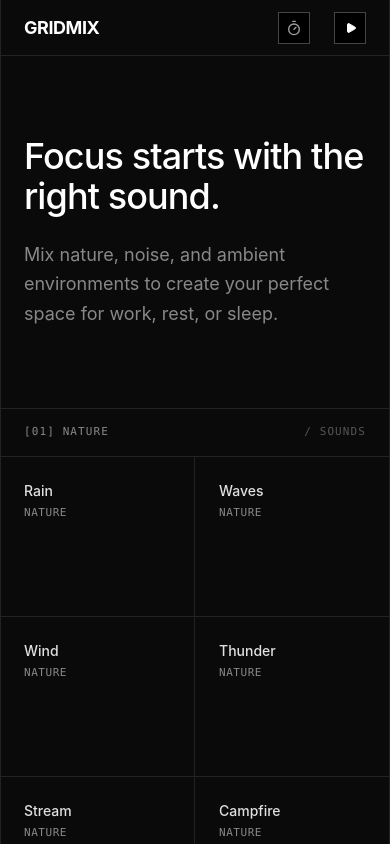
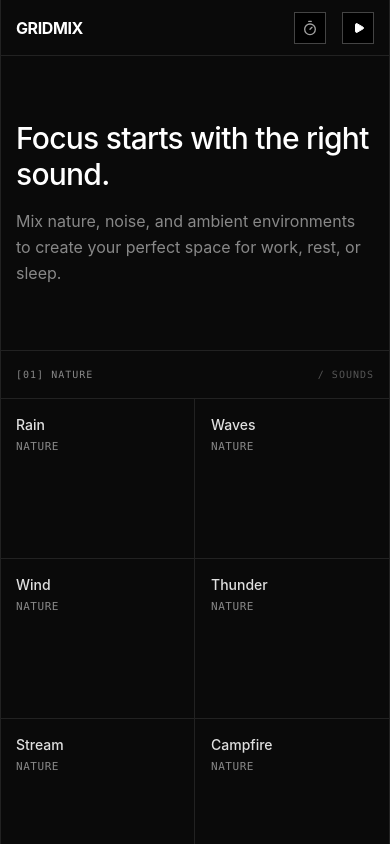
Before and after one commit to phalla-doll/grid-mix, a Next.js app: page / in a window 390 px wide. Shown: the top 844 px of the page. Built offline with nearby package versions, Linux system fonts and the light colour scheme.

Commit message:
feat: Refine responsive layout and spacing
Adjust padding, margins, and font sizes across various components to improve
visual consistency and better adapt to smaller screen sizes. This includes
updates to the navigation bar, sound tiles, mixer panel, and the main grid
layout.

```diff
--- a/components/MixerPanel.tsx
+++ b/components/MixerPanel.tsx
@@ -14,13 +14,13 @@ export function MixerPanel() {
   if (activeCount === 0) return null;
 
   return (
-    <div className="fixed bottom-0 left-0 right-0 h-20 bg-[#0a0a0a] border-t border-[#222] z-50 flex justify-center shadow-[0_-10px_40px_rgba(0,0,0,0.5)]">
-      <div className="max-w-7xl w-full mx-auto px-6 flex items-center justify-between h-full">
-        <div className="flex items-center gap-6 overflow-x-auto">
-          <div className="text-xs font-bold text-[#555] uppercase tracking-widest whitespace-nowrap">
+    <div className="fixed bottom-0 left-0 right-0 h-16 sm:h-20 bg-[#0a0a0a] border-t border-[#222] z-50 flex justify-center shadow-[0_-10px_40px_rgba(0,0,0,0.5)]">
+      <div className="max-w-7xl w-full mx-auto px-4 sm:px-6 flex items-center justify-between h-full">
+        <div className="flex items-center gap-4 sm:gap-6 overflow-x-auto no-scrollbar mask-edges">
+          <div className="hidden sm:block text-xs font-bold text-[#555] uppercase tracking-widest whitespace-nowrap">
             Active Mix
           </div>
-          <div className="flex items-center gap-3">
+          <div className="flex items-center gap-2 sm:gap-3">
             {activeSoundIds.map(id => {
               const sound = SOUNDS.find(s => s.id === id);
               return (
@@ -33,30 +33,30 @@ export function MixerPanel() {
           </div>
         </div>
 
-        <div className="flex items-center gap-4 ml-6 flex-shrink-0">
+        <div className="flex items-center gap-2 sm:gap-4 ml-4 sm:ml-6 flex-shrink-0">
           <button
             onClick={toggleMasterPlay}
-            className="flex items-center gap-2 px-4 h-9 border border-[#444] bg-[#111] hover:bg-[#222] transition-colors text-sm font-medium text-white"
+            className="flex items-center justify-center sm:justify-start gap-2 w-10 sm:w-auto sm:px-4 h-9 border border-[#444] bg-[#111] hover:bg-[#222] transition-colors text-sm font-medium text-white"
           >
             {isPlaying ? (
               <>
                 <Square className="w-3.5 h-3.5 fill-current" />
-                <span>Pause</span>
+                <span className="hidden sm:inline">Pause</span>
               </>
             ) : (
               <>
                 <Play className="w-3.5 h-3.5 fill-current ml-0.5" />
-                <span>Play</span>
+                <span className="hidden sm:inline">Play</span>
               </>
             )}
           </button>
 
           <button
             onClick={stopAll}
-            className="flex items-center gap-2 px-4 h-9 border border-[#444] bg-black hover:bg-[#111] transition-colors text-sm font-medium text-[#a1a1a1] hover:text-white"
+            className="flex items-center justify-center sm:justify-start gap-2 w-10 sm:w-auto sm:px-4 h-9 border border-[#444] bg-black hover:bg-[#111] transition-colors text-sm font-medium text-[#a1a1a1] hover:text-white"
           >
             <X className="w-3.5 h-3.5" />
-            <span>Clear</span>
+            <span className="hidden sm:inline">Clear</span>
           </button>
         </div>
       </div>
--- a/components/SoundGrid.tsx
+++ b/components/SoundGrid.tsx
@@ -14,11 +14,11 @@ export function SoundGrid() {
   return (
     <main className="flex-1 pb-12">
       <div className="w-full flex justify-center border-b border-[#222]">
-        <div className="max-w-7xl w-full mx-auto px-6 py-20 md:py-28">
-          <h1 className="text-4xl md:text-5xl lg:text-6xl font-medium text-white mb-6 tracking-tight max-w-3xl">
+        <div className="max-w-7xl w-full mx-auto px-4 sm:px-6 py-16 sm:py-20 md:py-28">
+          <h1 className="text-3xl sm:text-4xl md:text-5xl lg:text-6xl font-medium text-white mb-4 sm:mb-6 tracking-tight max-w-3xl">
             Focus starts with the right sound.
           </h1>
-          <p className="text-[#888] text-lg md:text-xl max-w-2xl leading-relaxed">
+          <p className="text-[#888] text-base sm:text-lg md:text-xl max-w-2xl leading-relaxed">
             Mix nature, noise, and ambient environments to create your perfect space for work, rest, or sleep.
           </p>
         </div>
@@ -34,20 +34,20 @@ export function SoundGrid() {
         return (
           <div key={category} className="flex flex-col border-b border-[#222]">
             <div className="h-12 border-b border-[#222] flex items-center justify-center">
-              <div className="max-w-7xl w-full mx-auto px-6 flex justify-between items-center">
-                <span className="text-[11px] font-mono text-[#888] tracking-widest uppercase">
+              <div className="max-w-7xl w-full mx-auto px-4 sm:px-6 flex justify-between items-center">
+                <span className="text-[10px] sm:text-[11px] font-mono text-[#888] tracking-widest uppercase">
                   [{sectionNumber}] {category}
                 </span>
                 {hasActiveSounds ? (
                   <button
                     onClick={() => clearCategory(category)}
-                    className="flex items-center gap-1.5 text-[11px] font-mono text-[#888] hover:text-white transition-colors tracking-widest uppercase"
+                    className="flex items-center gap-1.5 text-[10px] sm:text-[11px] font-mono text-[#888] hover:text-white transition-colors tracking-widest uppercase"
                   >
                     <X className="w-3 h-3" />
                     CLEAR
                   </button>
                 ) : (
-                  <span className="text-[11px] font-mono text-[#555] tracking-widest uppercase">
+                  <span className="text-[10px] sm:text-[11px] font-mono text-[#555] tracking-widest uppercase">
                     / SOUNDS
                   </span>
                 )}
@@ -83,15 +83,15 @@ export function SoundGrid() {
 
       {/* Footer Row */}
       <div className="w-full flex justify-center border-b border-[#222] h-12 bg-[#0a0a0a]">
-        <div className="max-w-7xl w-full mx-auto px-6 flex justify-between items-center">
-          <span className="text-[11px] font-mono text-[#555] tracking-widest uppercase">
+        <div className="max-w-7xl w-full mx-auto px-4 sm:px-6 flex justify-between items-center">
+          <span className="text-[10px] sm:text-[11px] font-mono text-[#555] tracking-widest uppercase">
             Crafted by Mantha
           </span>
           <a
             href="https://github.com/phalla-doll/grid-mix"
             target="_blank"
             rel="noopener noreferrer"
-            className="text-[11px] font-mono text-[#555] hover:text-white transition-colors tracking-widest uppercase"
+            className="text-[10px] sm:text-[11px] font-mono text-[#555] hover:text-white transition-colors tracking-widest uppercase"
           >
             / GITHUB
           </a>
--- a/components/SoundTile.tsx
+++ b/components/SoundTile.tsx
@@ -27,7 +27,7 @@ export function SoundTile({ sound }: SoundTileProps) {
     <div
       onClick={handleToggle}
       className={`
-        flex flex-col justify-between p-6 h-[160px] transition-all duration-[120ms] ease-out
+        flex flex-col justify-between p-4 sm:p-6 h-[160px] transition-all duration-[120ms] ease-out
         border-b border-r border-[#222] group cursor-pointer
         ${isActive
           ? 'bg-[#1a1a1a]'
@@ -57,7 +57,7 @@ export function SoundTile({ sound }: SoundTileProps) {
 
       {isActive && (
         <div
-          className="flex items-center gap-4 mt-auto"
+          className="flex items-center gap-2 sm:gap-4 mt-auto"
           onClick={(e) => e.stopPropagation()}
         >
           <button
@@ -65,9 +65,9 @@ export function SoundTile({ sound }: SoundTileProps) {
               e.stopPropagation();
               handleToggle();
             }}
-            className="flex-shrink-0 flex items-center justify-center w-9 h-9 border transition-colors border-white bg-white text-black hover:bg-[#e0e0e0]"
+            className="flex-shrink-0 flex items-center justify-center w-8 h-8 sm:w-9 sm:h-9 border transition-colors border-white bg-white text-black hover:bg-[#e0e0e0]"
           >
-            <Square className="w-3.5 h-3.5 fill-current" />
+            <Square className="w-3 h-3 sm:w-3.5 sm:h-3.5 fill-current" />
           </button>
 
           <div className="flex-grow transition-opacity duration-200 opacity-100">
--- a/components/TopNav.tsx
+++ b/components/TopNav.tsx
@@ -46,12 +46,12 @@ export function TopNav() {
   return (
     <>
       <header className="h-14 border-b border-[#222] bg-[#0a0a0a] sticky top-0 z-50 flex items-center">
-        <div className="max-w-7xl mx-auto w-full px-6 flex items-center justify-between">
-          <div className="flex items-center gap-8">
-            <h1 className="text-lg font-bold tracking-tight text-white uppercase">GridMix</h1>
+        <div className="max-w-7xl mx-auto w-full px-4 sm:px-6 flex items-center justify-between">
+          <div className="flex items-center gap-4 sm:gap-8">
+            <h1 className="text-base sm:text-lg font-bold tracking-tight text-white uppercase">GridMix</h1>
           </div>
 
-          <div className="flex items-center gap-6">
+          <div className="flex items-center gap-4 sm:gap-6">
             <button
               onClick={() => setIsTimerOpen(true)}
               className={`flex items-center justify-center border border-[#444] bg-black hover:bg-[#111] transition-colors text-[#a1a1a1] hover:text-white ${
@@ -95,9 +95,9 @@ export function TopNav() {
 
       {/* Timer Dialog */}
       {isTimerOpen && (
-        <div className="fixed inset-0 z-[200] flex items-center justify-center bg-black/80 backdrop-blur-sm">
+        <div className="fixed inset-0 z-[200] flex items-center justify-center bg-black/80 backdrop-blur-sm p-4">
           <div className="w-full max-w-sm bg-[#0a0a0a] border border-[#222] shadow-2xl flex flex-col">
-            <div className="h-12 border-b border-[#222] flex items-center justify-between px-6">
+            <div className="h-12 border-b border-[#222] flex items-center justify-between px-4 sm:px-6">
               <span className="text-[11px] font-mono text-[#888] tracking-widest uppercase">
                 [TIMER] / SET
               </span>
@@ -106,8 +106,8 @@ export function TopNav() {
               </button>
             </div>
 
-            <div className="p-6 flex flex-col gap-6">
-              <div className="grid grid-cols-3 gap-3">
+            <div className="p-4 sm:p-6 flex flex-col gap-6">
+              <div className="grid grid-cols-3 gap-2 sm:gap-3">
                 {[15, 30, 45, 60, 90, 120].map(mins => (
                   <button
                     key={mins}
```
